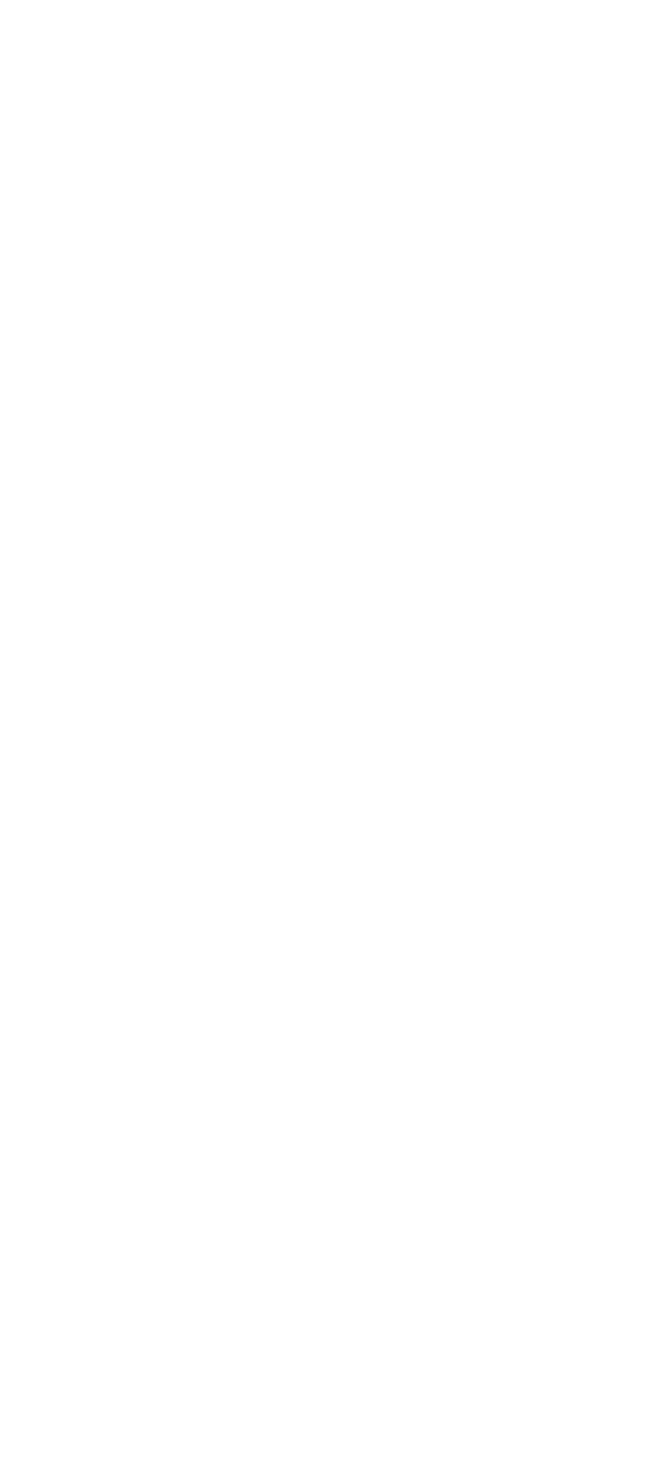
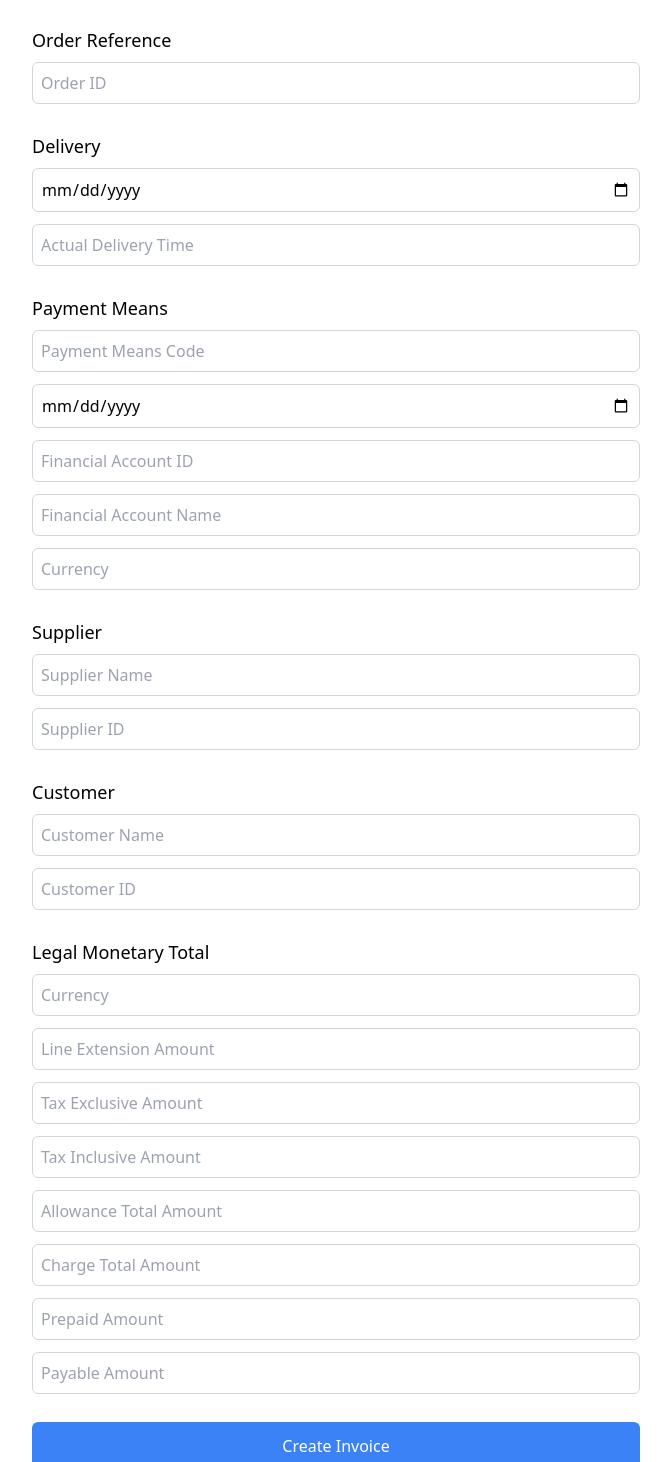
Before and after one commit to RuslanAdyghe/InvoiceGenerator, a React (Vite) app in the folder frontend/: page /create-invoice in a window 1280 px wide. Before the commit this address had no page. Shown: the part 280-1742 px from the top of the page, without its empty margins (304-975 px from the left). Before the commit the page ends 800 px from the top, so only its background shows below. Built offline with nearby package versions, Linux system fonts and the light colour scheme.

Commit message:
made createInvoice page on frontend and connected it with API routes

```diff
--- a/frontend/src/App.jsx
+++ b/frontend/src/App.jsx
@@ -3,6 +3,7 @@ import { BrowserRouter, Routes, Route, Navigate } from "react-router-dom"
 import Login from "./pages/Login"
 import Signup from "./pages/Signup"
 import Dashboard from "./pages/Dashboard"
+import CreateInvoice from "./pages/CreateInvoice"
 
 function App() {
 
@@ -13,6 +14,7 @@ function App() {
         <Route path="/login" element={<Login />} />
         <Route path="/signup" element={<Signup />} />
         <Route path="/dashboard" element={<Dashboard />} />
+        <Route path="/create-invoice" element={<CreateInvoice />} />
       </Routes>
     </BrowserRouter>
   )
--- /dev/null
+++ b/frontend/src/pages/CreateInvoice.jsx
@@ -0,0 +1,144 @@
+import { useState } from "react";
+
+export default function CreateInvoice() {
+  const [invoiceXml, setInvoiceXml] = useState("");
+  const [error, setError] = useState("");
+
+  const [formData, setFormData] = useState({
+    ProfileID: "",
+    IssueDate: "",
+    DueDate: "",
+    OrderReference: { ID: "" },
+    Delivery: { ActualDeliveryDate: "", ActualDeliveryTime: "" },
+    PaymentMeans: {
+      PaymentMeansCode: "",
+      PaymentDueDate: "",
+      PayeeFinancialAccount: { ID: "", Name: "", Currency: "" },
+    },
+    Supplier: { Name: "", ID: "" },
+    Customer: { Name: "", ID: "" },
+    LegalMonetaryTotal: {
+      Currency: "",
+      LineExtensionAmount: 0,
+      TaxExclusiveAmount: 0,
+      TaxInclusiveAmount: 0,
+      AllowanceTotalAmount: 0,
+      ChargeTotalAmount: 0,
+      PrepaidAmount: 0,
+      PayableAmount: 0,
+    },
+  });
+
+  const handleChange = (path, value) => {
+    setFormData((prev) => {
+      const updated = { ...prev };
+      const keys = path.split(".");
+      let obj = updated;
+      for (let i = 0; i < keys.length - 1; i++) {
+        obj[keys[i]] = { ...obj[keys[i]] };
+        obj = obj[keys[i]];
+      }
+      obj[keys[keys.length - 1]] = value;
+      return updated;
+    });
+  };
+
+  const handleSubmit = async () => {
+    console.log("userId:", localStorage.getItem("userId"));
+    setError("");
+    const userId = localStorage.getItem("userId");
+    console.log("sending:", { userId, invoiceData: formData });
+
+
+    try {
+      const response = await fetch("http://localhost:3000/invoices", {
+        method: "POST",
+        headers: { "Content-Type": "application/json" },
+        body: JSON.stringify({ userId, invoiceData: formData }),
+      });
+
+      const data = await response.json();
+
+      if (!response.ok) {
+        setError(data.error || "Something went wrong");
+        return;
+      }
+
+      const transformResponse = await fetch(`http://localhost:3000/invoices/${data.invoiceId}/transform`, {
+        method: "POST",
+      });
+
+      const transformData = await transformResponse.json();
+
+      if (!transformResponse.ok) {
+        setError(transformData.error || "Failed to transform invoice");
+        return;
+      }
+
+      setInvoiceXml(transformData.invoiceXml);
+    } catch (err) {
+      setError("Failed to connect to server");
+    }
+  };
+
+  const inputClass = "border border-gray-300 rounded-md p-2 w-full mb-3";
+
+  return (
+    <div className="max-w-2xl mx-auto p-8">
+      <h1 className="text-2xl font-medium mb-6">Create Invoice</h1>
+
+      {error && <p className="text-red-500 mb-4">{error}</p>}
+
+      <h2 className="text-lg font-medium mb-2">General</h2>
+      <input className={inputClass} placeholder="Profile ID" onChange={(e) => handleChange("ProfileID", e.target.value)} />
+      <input className={inputClass} type="date" placeholder="Issue Date" onChange={(e) => handleChange("IssueDate", e.target.value)} />
+      <input className={inputClass} type="date" placeholder="Due Date" onChange={(e) => handleChange("DueDate", e.target.value)} />
+
+      <h2 className="text-lg font-medium mb-2 mt-4">Order Reference</h2>
+      <input className={inputClass} placeholder="Order ID" onChange={(e) => handleChange("OrderReference.ID", e.target.value)} />
+
+      <h2 className="text-lg font-medium mb-2 mt-4">Delivery</h2>
+      <input className={inputClass} type="date" placeholder="Actual Delivery Date" onChange={(e) => handleChange("Delivery.ActualDeliveryDate", e.target.value)} />
+      <input className={inputClass} placeholder="Actual Delivery Time" onChange={(e) => handleChange("Delivery.ActualDeliveryTime", e.target.value)} />
+
+      <h2 className="text-lg font-medium mb-2 mt-4">Payment Means</h2>
+      <input className={inputClass} placeholder="Payment Means Code" onChange={(e) => handleChange("PaymentMeans.PaymentMeansCode", e.target.value)} />
+      <input className={inputClass} type="date" placeholder="Payment Due Date" onChange={(e) => handleChange("PaymentMeans.PaymentDueDate", e.target.value)} />
+      <input className={inputClass} placeholder="Financial Account ID" onChange={(e) => handleChange("PaymentMeans.PayeeFinancialAccount.ID", e.target.value)} />
+      <input className={inputClass} placeholder="Financial Account Name" onChange={(e) => handleChange("PaymentMeans.PayeeFinancialAccount.Name", e.target.value)} />
+      <input className={inputClass} placeholder="Currency" onChange={(e) => handleChange("PaymentMeans.PayeeFinancialAccount.Currency", e.target.value)} />
+
+      <h2 className="text-lg font-medium mb-2 mt-4">Supplier</h2>
+      <input className={inputClass} placeholder="Supplier Name" onChange={(e) => handleChange("Supplier.Name", e.target.value)} />
+      <input className={inputClass} placeholder="Supplier ID" onChange={(e) => handleChange("Supplier.ID", e.target.value)} />
+
+      <h2 className="text-lg font-medium mb-2 mt-4">Customer</h2>
+      <input className={inputClass} placeholder="Customer Name" onChange={(e) => handleChange("Customer.Name", e.target.value)} />
+      <input className={inputClass} placeholder="Customer ID" onChange={(e) => handleChange("Customer.ID", e.target.value)} />
+
+      <h2 className="text-lg font-medium mb-2 mt-4">Legal Monetary Total</h2>
+      <input className={inputClass} placeholder="Currency" onChange={(e) => handleChange("LegalMonetaryTotal.Currency", e.target.value)} />
+      <input className={inputClass} type="number" placeholder="Line Extension Amount" onChange={(e) => handleChange("LegalMonetaryTotal.LineExtensionAmount", parseFloat(e.target.value))} />
+      <input className={inputClass} type="number" placeholder="Tax Exclusive Amount" onChange={(e) => handleChange("LegalMonetaryTotal.TaxExclusiveAmount", parseFloat(e.target.value))} />
+      <input className={inputClass} type="number" placeholder="Tax Inclusive Amount" onChange={(e) => handleChange("LegalMonetaryTotal.TaxInclusiveAmount", parseFloat(e.target.value))} />
+      <input className={inputClass} type="number" placeholder="Allowance Total Amount" onChange={(e) => handleChange("LegalMonetaryTotal.AllowanceTotalAmount", parseFloat(e.target.value))} />
+      <input className={inputClass} type="number" placeholder="Charge Total Amount" onChange={(e) => handleChange("LegalMonetaryTotal.ChargeTotalAmount", parseFloat(e.target.value))} />
+      <input className={inputClass} type="number" placeholder="Prepaid Amount" onChange={(e) => handleChange("LegalMonetaryTotal.PrepaidAmount", parseFloat(e.target.value))} />
+      <input className={inputClass} type="number" placeholder="Payable Amount" onChange={(e) => handleChange("LegalMonetaryTotal.PayableAmount", parseFloat(e.target.value))} />
+
+      <button
+        onClick={handleSubmit}
+        className="bg-blue-500 text-white rounded-md px-6 py-3 w-full mt-4"
+      >
+        Create Invoice
+      </button>
+
+      {invoiceXml && (
+        <div className="mt-8">
+          <h2 className="text-lg font-medium mb-2">Generated XML</h2>
+          <pre className="bg-gray-100 p-4 rounded-md text-sm overflow-x-auto">{invoiceXml}</pre>
+        </div>
+      )}
+    </div>
+  );
+}
--- a/frontend/src/pages/Dashboard.jsx
+++ b/frontend/src/pages/Dashboard.jsx
@@ -1,8 +1,18 @@
+import { useNavigate } from "react-router-dom";
+
 function Dashboard() {
+  const navigate = useNavigate();
+
   return (
-    <>
+    <div>
       <h1>THIS IS THE DASHBOARD</h1>
-    </>
+      <button
+        className="bg-blue-500 text-white rounded-md px-6 py-3"
+        onClick={() => navigate("/create-invoice")}
+      >
+        Create Invoice Page
+      </button>
+    </div>
   )
 }
 
```
